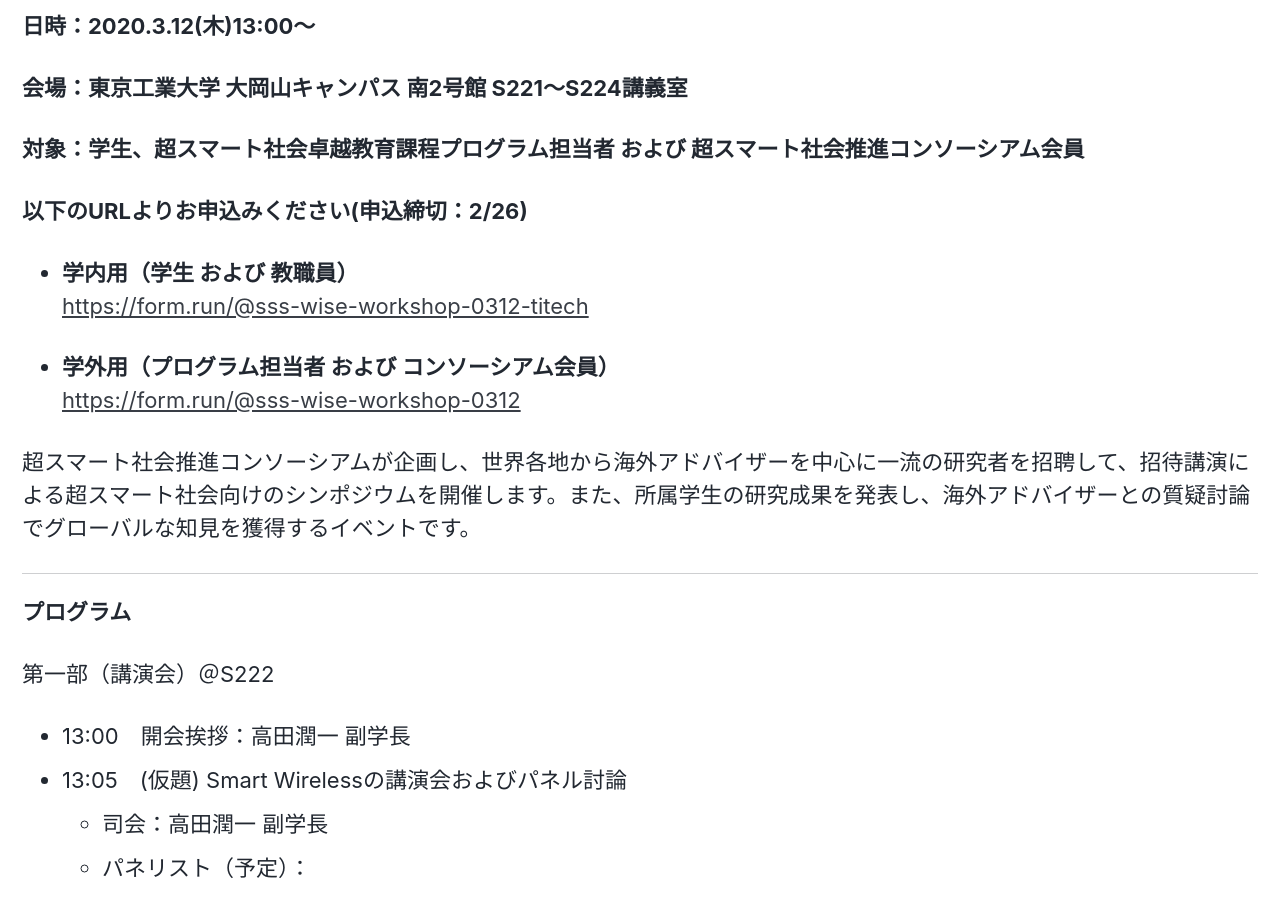
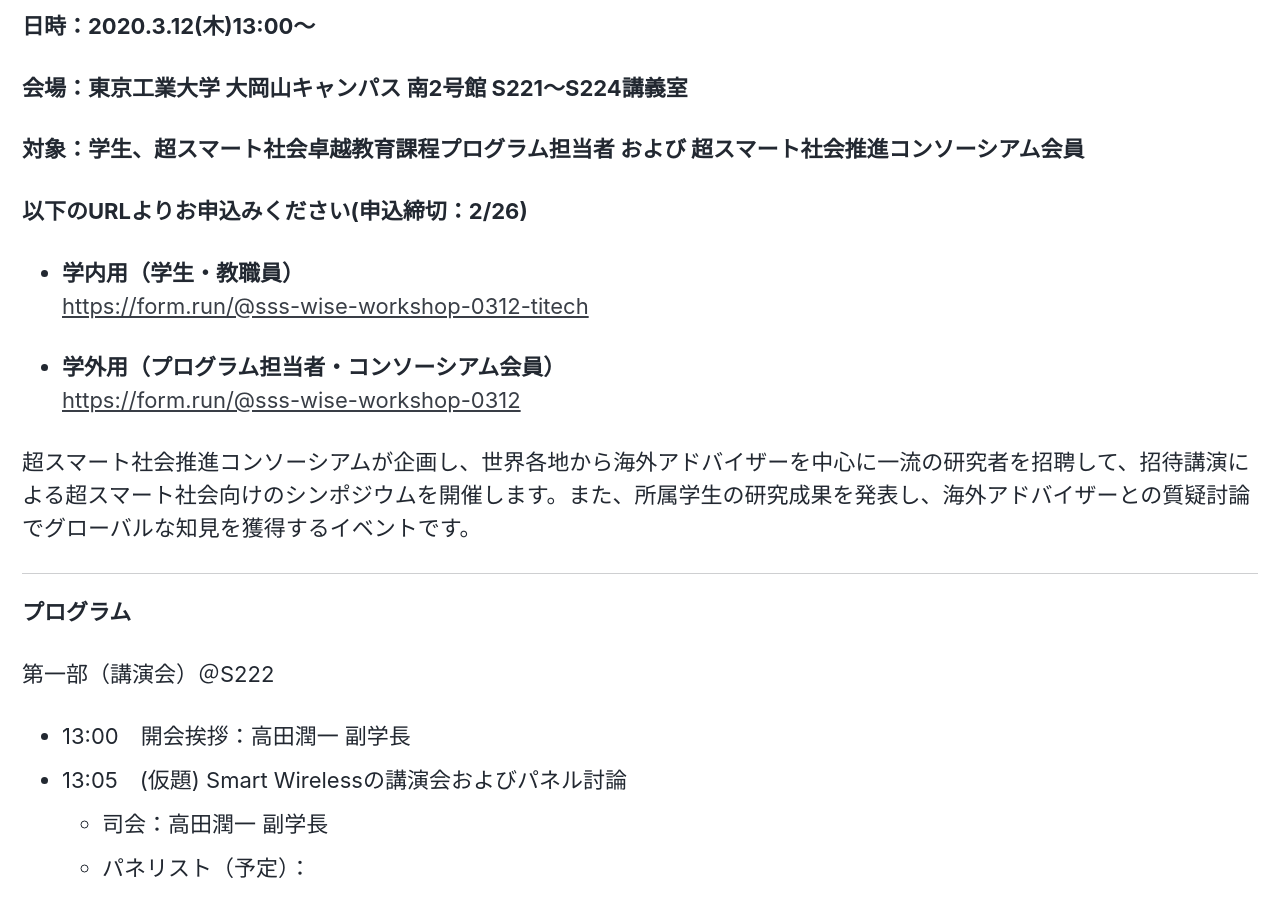
Before and after one commit to fl1d/w0ex.github.io, a Jekyll site: the page built from _pages/global_forum.md, in a window 1280 px wide and 900 px high, scrolled down 571 px. Built offline with Jekyll 4.4.1, drawn with Linux system fonts in a browser that asks for light colours; cached includes are drawn as plain includes; nearby versions of some CDN libraries.

Commit message:
fix small

```diff
--- a/_pages/global_forum.md
+++ b/_pages/global_forum.md
@@ -38,10 +38,10 @@
 
 **以下のURLよりお申込みください(申込締切：2/26)**
 
-* **学内用（学生 および 教職員）**<br>
+* **学内用（学生・教職員）**<br>
   [https://form.run/@sss-wise-workshop-0312-titech](https://form.run/@sss-wise-workshop-0312-titech)
 
-* **学外用（プログラム担当者 および コンソーシアム会員）**<br>
+* **学外用（プログラム担当者・コンソーシアム会員）**<br>
   [https://form.run/@sss-wise-workshop-0312](https://form.run/@sss-wise-workshop-0312)
 
 超スマート社会推進コンソーシアムが企画し、世界各地から海外アドバイザーを中心に一流の研究者を招聘して、招待講演による超スマート社会向けのシンポジウムを開催します。また、所属学生の研究成果を発表し、海外アドバイザーとの質疑討論でグローバルな知見を獲得するイベントです。
```
Also changed, not shown: _pages/global_forum_en.md (+1 -1 lines).
